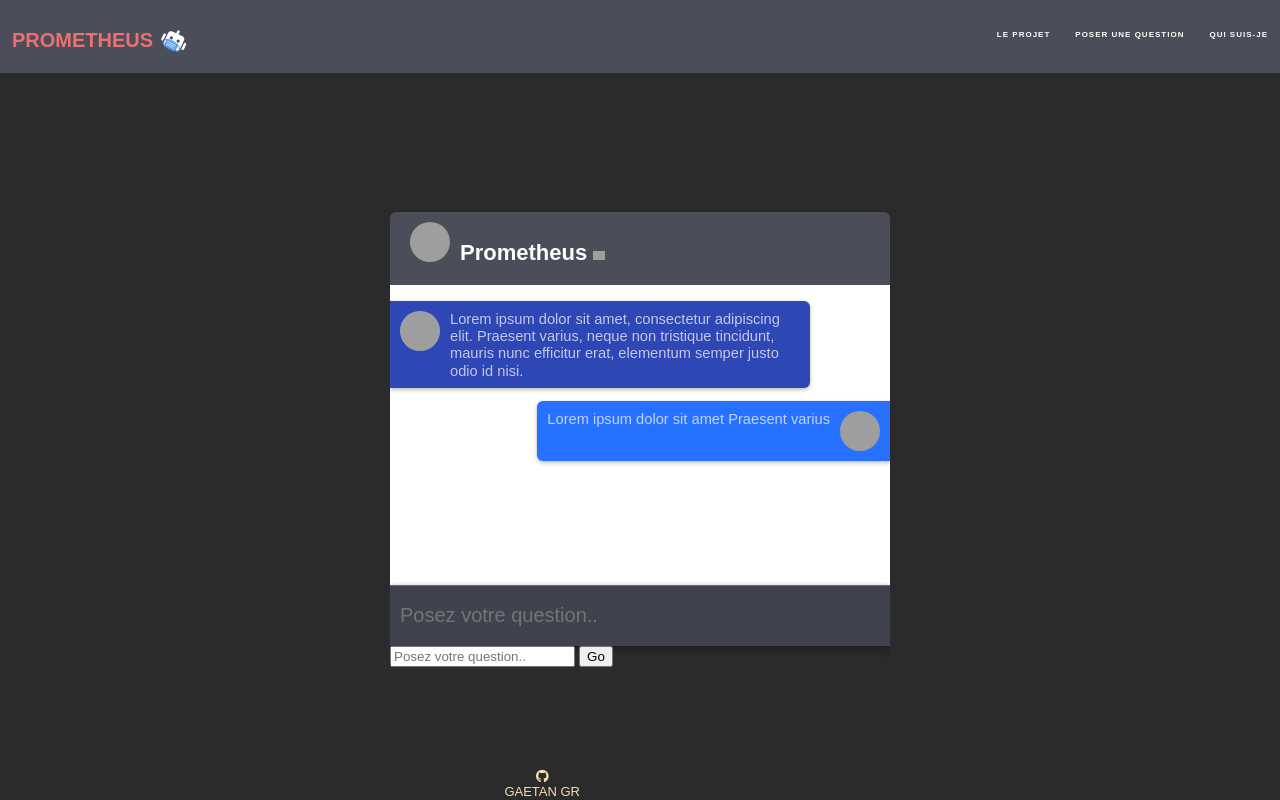
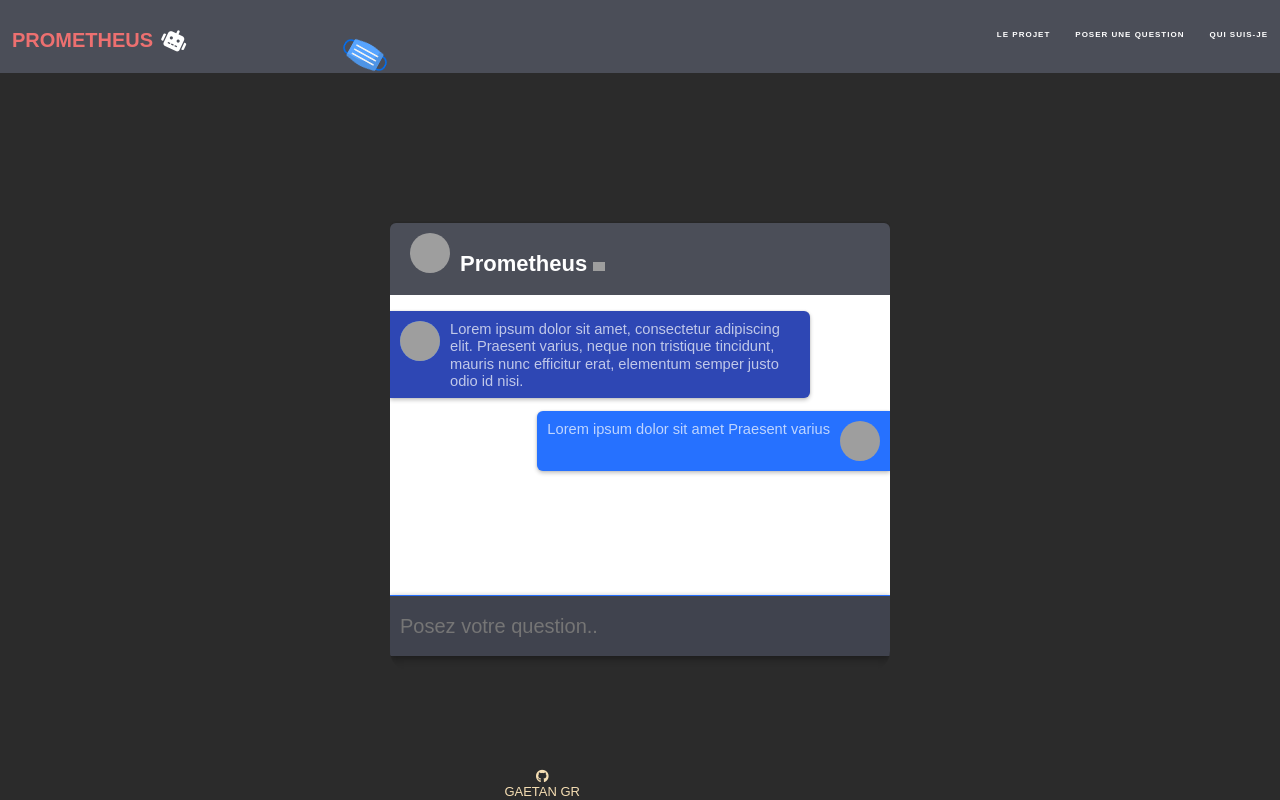
Before and after one commit to Mcflan-7/P7_prometheus, a Flask app: page / in a window 1280 px wide. Run offline with Flask 2, Linux system fonts and the light colour scheme; grey boxes are pictures that could not be loaded.

Commit message:
fix css problem with logo on desktop

```diff
--- a/prometheus/static/css/style.css
+++ b/prometheus/static/css/style.css
@@ -255,8 +255,9 @@ nav li:hover {
 
 .mask-logo {
   position: absolute;
-  left: 161px;
-  top: 35px;
+  left: 340px;
+  height: 50px;
+  top: 30px;
   transform: rotate(29deg);
   z-index: 20;
 }
--- a/prometheus/templates/index.html
+++ b/prometheus/templates/index.html
@@ -73,11 +73,6 @@
       <form class="chat-input">
          <input type="text" autocomplete="off" placeholder="Posez votre question.." />
       </form>
-
-      <form method="POST" action="/">
-    {{ form.csrf_token}}
-     {{ form.name(placeholder="Posez votre question..")}}
-    <input type="submit" value="Go">
 </form>
       <!-- Prometheus chatbox END-->
       <footer id="footer-main">
```
